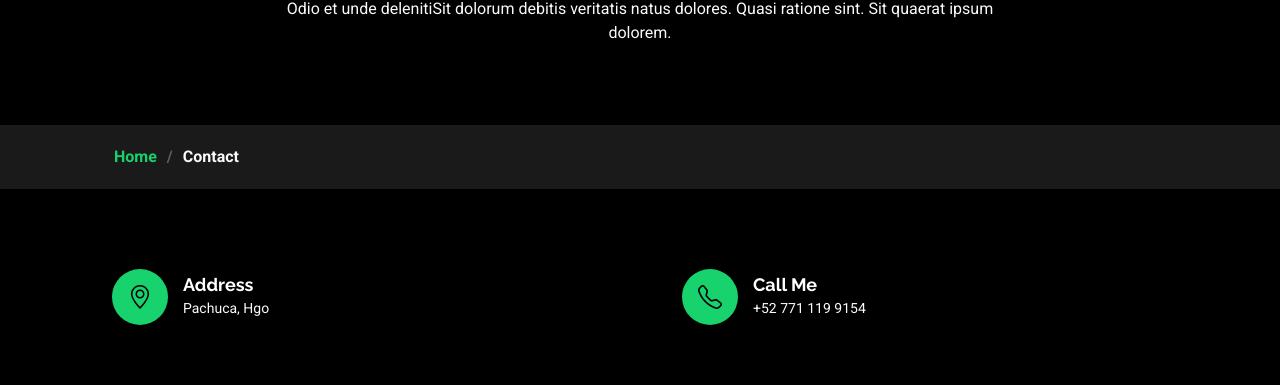
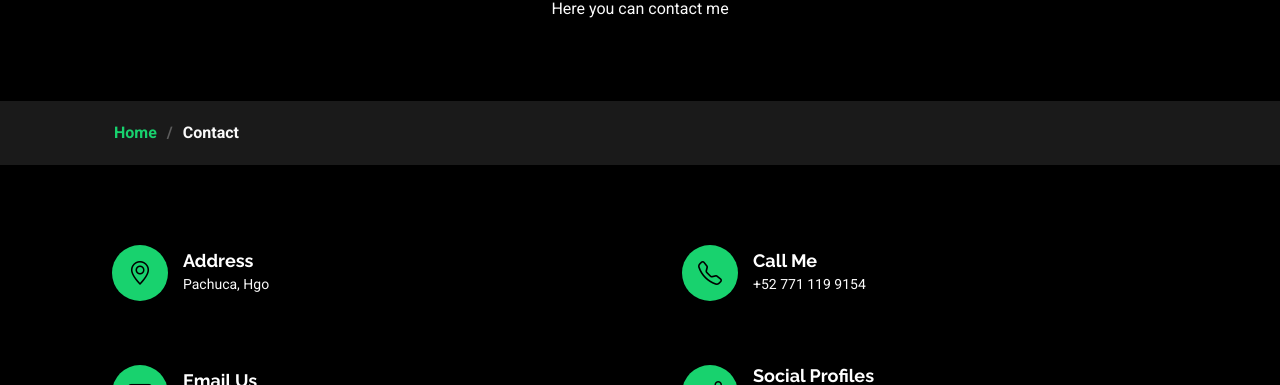
Before and after one commit to G11003/Portfolio, a plain HTML site: page contact.html in a window 1280 px wide. Shown: the part 218-603 px from the top of the page. Drawn offline with Linux system fonts and the light colour scheme.

Commit message:
Update contact.html

```diff
--- a/contact.html
+++ b/contact.html
@@ -4,7 +4,7 @@
 <head>
   <meta charset="utf-8">
   <meta content="width=device-width, initial-scale=1.0" name="viewport">
-  <title>Contact - Personal Bootstrap Template</title>
+  <title>Contact - Espinosa Gabriela</title>
   <meta name="description" content="">
   <meta name="keywords" content="">
 
@@ -71,7 +71,7 @@
           <div class="row d-flex justify-content-center text-center">
             <div class="col-lg-8">
               <h1>Contact</h1>
-              <p class="mb-0">Odio et unde delenitiSit dolorum debitis veritatis natus dolores. Quasi ratione sint. Sit quaerat ipsum dolorem.</p>
+              <p class="mb-0">Here you can contact me</p>
             </div>
           </div>
         </div>
```
